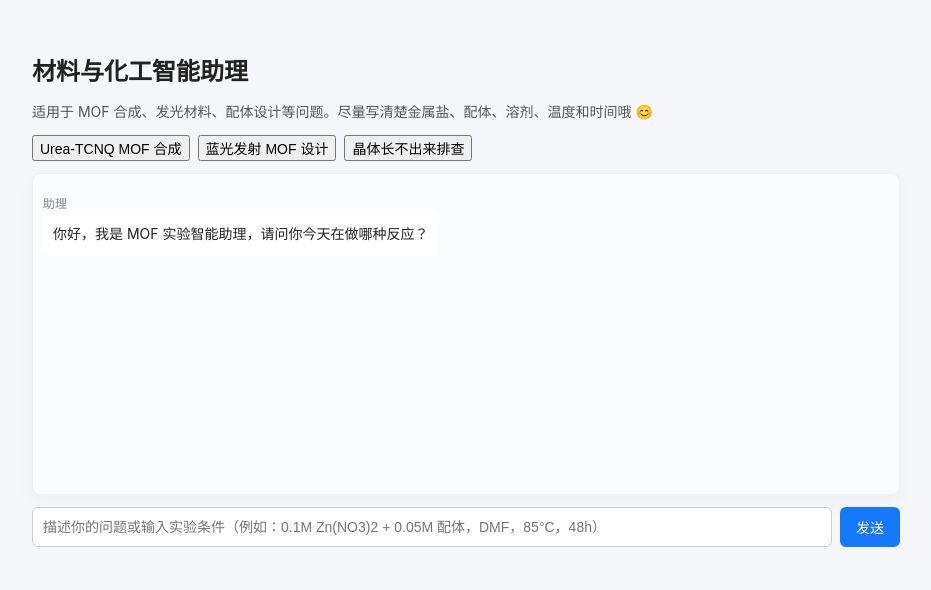
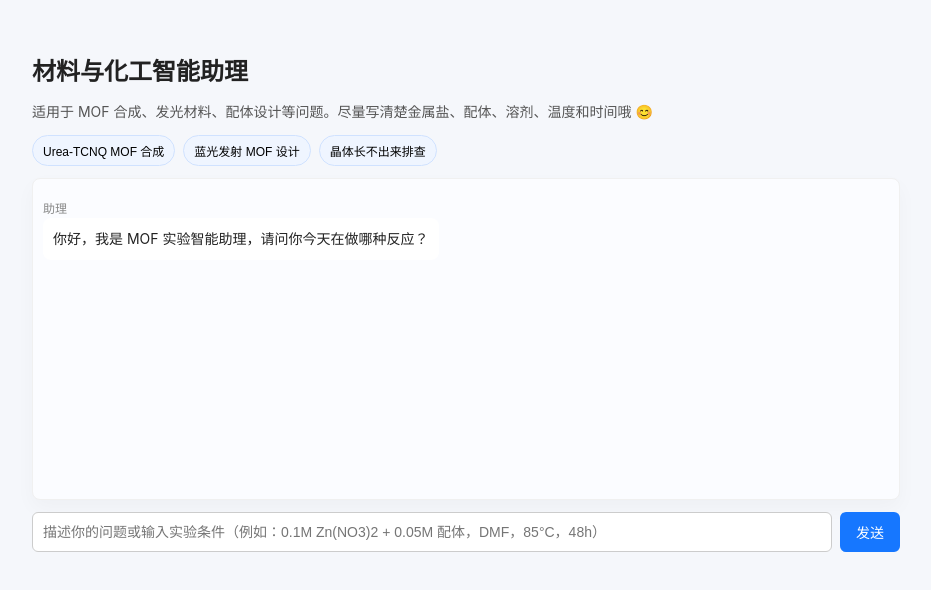
Before and after one commit to wangxiaoxiao250-code/materials-agent-online, a Next.js app in the folder materials-agent-online/: page / in a window 1280 px wide. Shown: the top 590 px of the page, without its empty margins (174-1105 px from the left). Built offline with nearby package versions, Linux system fonts and the light colour scheme.

Commit message:
Update globals.css

```diff
--- a/materials-agent-online/styles/globals.css
+++ b/materials-agent-online/styles/globals.css
@@ -4,3 +4,15 @@ body { font-family: Inter, Arial, sans-serif; margin: 0; padding: 20px; backgrou
 .message.user { text-align: right; }
 .message.assistant { text-align: left; }
 input, button { font-size: 14px; }
+.quick-btn {
+  border-radius: 999px;
+  border: 1px solid #d0e2ff;
+  padding: 6px 10px;
+  font-size: 12px;
+  background: #eff5ff;
+  cursor: pointer;
+}
+
+.quick-btn:hover {
+  background: #e0ecff;
+}
```
